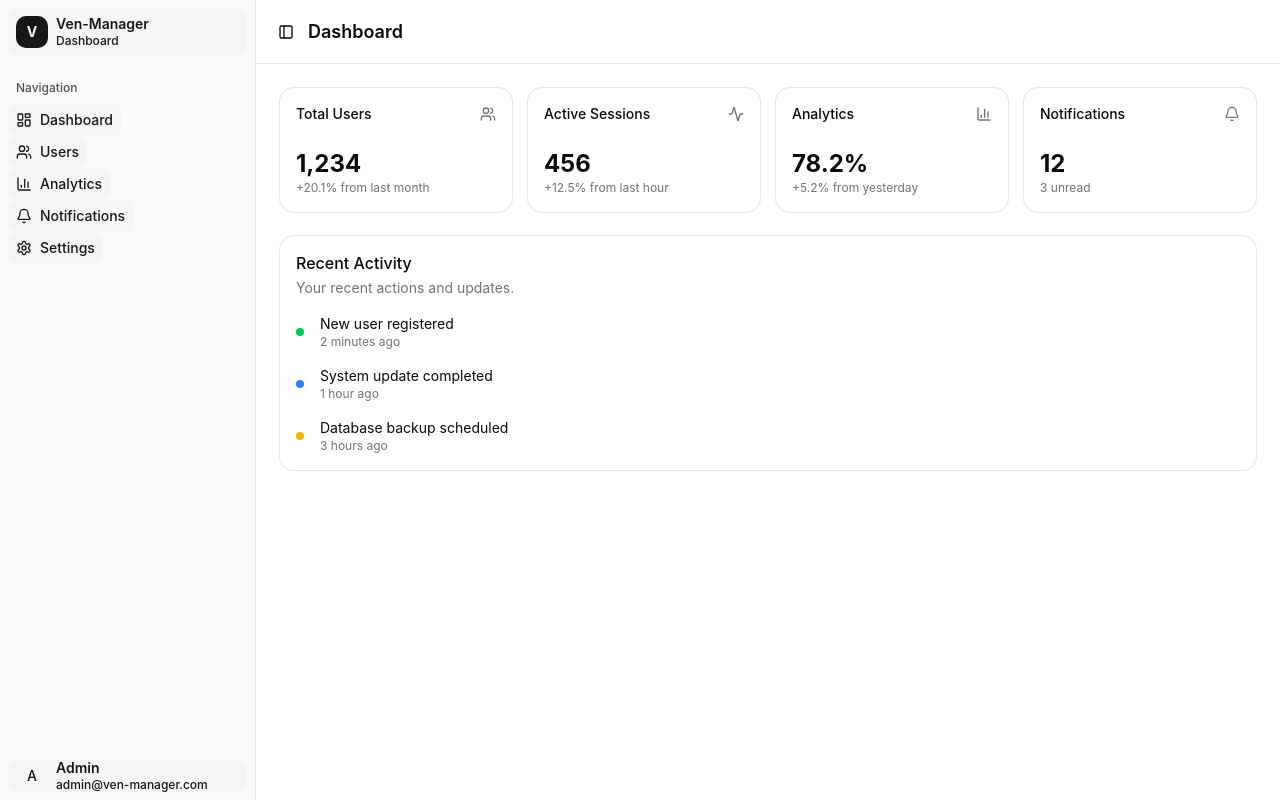
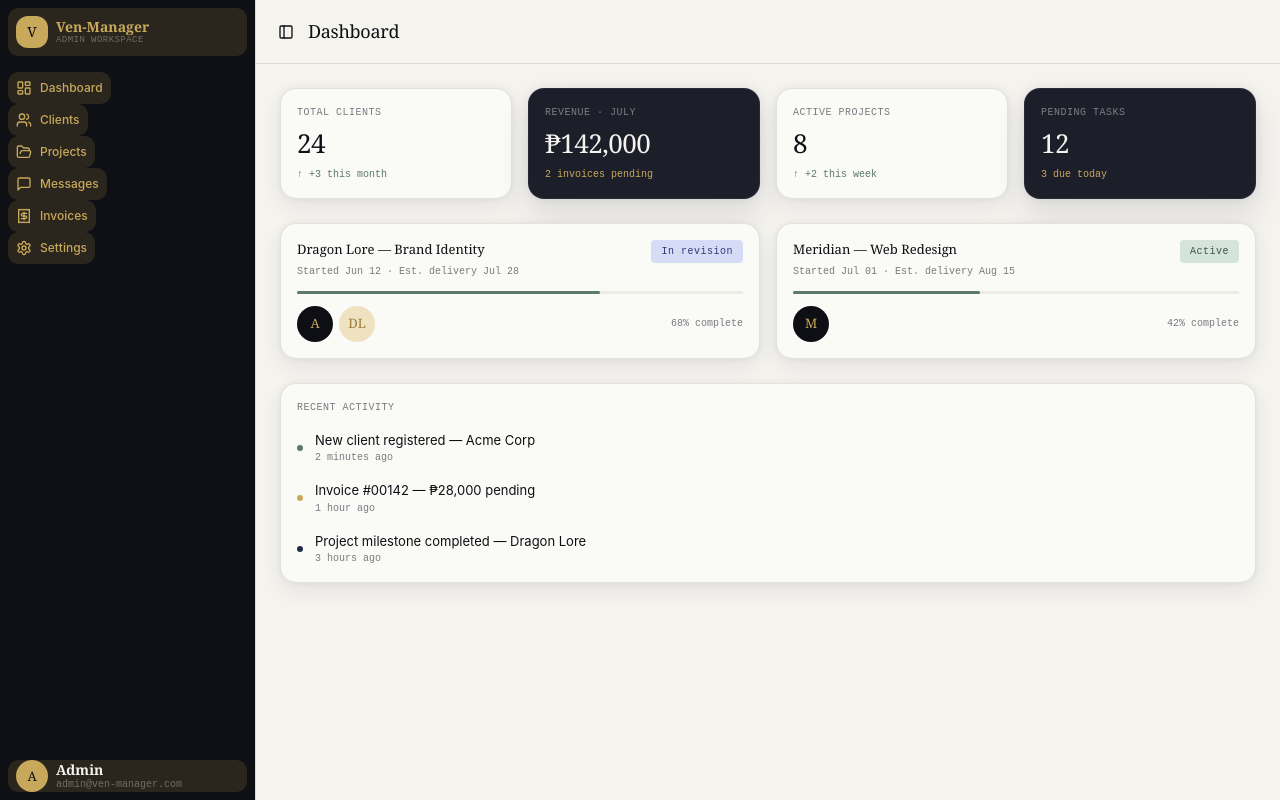
Before and after one commit to Andiewitz/Ven-Manager, a SvelteKit app in the folder client/: page / in a window 1280 px wide. Built offline with nearby package versions, Linux system fonts and the light colour scheme.

Commit message:
Implement Ven-Manager design system from design kit

```diff
--- a/client/src/app.css
+++ b/client/src/app.css
@@ -38,82 +38,97 @@
   --radius-md: calc(var(--radius) - 2px);
   --radius-lg: var(--radius);
   --radius-xl: calc(var(--radius) + 4px);
+
+  /* Ven-Manager custom tokens */
+  --color-ink: var(--v-ink);
+  --color-ink-2: var(--v-ink-2);
+  --color-ink-3: var(--v-ink-3);
+  --color-surface: var(--v-surface);
+  --color-surface-2: var(--v-surface-2);
+  --color-surface-card: var(--v-surface-card);
+  --color-gold: var(--v-gold);
+  --color-gold-light: var(--v-gold-light);
+  --color-gold-dark: var(--v-gold-dark);
+  --color-sage: var(--v-sage);
+  --color-sage-light: var(--v-sage-light);
+  --color-sage-dark: var(--v-sage-dark);
+  --color-coral: var(--v-coral);
+  --color-coral-light: var(--v-coral-light);
+  --color-navy: var(--v-navy);
+  --color-dusk: var(--v-dusk);
 }
 
 :root {
-  --radius: 0.625rem;
-  --background: oklch(1 0 0);
-  --foreground: oklch(0.145 0 0);
-  --card: oklch(1 0 0);
-  --card-foreground: oklch(0.145 0 0);
-  --popover: oklch(1 0 0);
-  --popover-foreground: oklch(0.145 0 0);
-  --primary: oklch(0.205 0 0);
-  --primary-foreground: oklch(0.985 0 0);
-  --secondary: oklch(0.97 0 0);
-  --secondary-foreground: oklch(0.205 0 0);
-  --muted: oklch(0.97 0 0);
-  --muted-foreground: oklch(0.556 0 0);
-  --accent: oklch(0.97 0 0);
-  --accent-foreground: oklch(0.205 0 0);
-  --destructive: oklch(0.577 0.245 27.325);
-  --border: oklch(0.922 0 0);
-  --input: oklch(0.922 0 0);
-  --ring: oklch(0.708 0 0);
-  --chart-1: oklch(0.646 0.222 41.116);
-  --chart-2: oklch(0.6 0.118 184.714);
-  --chart-3: oklch(0.398 0.07 227.392);
-  --chart-4: oklch(0.828 0.189 84.429);
-  --chart-5: oklch(0.769 0.188 70.08);
-  --sidebar: oklch(0.985 0 0);
-  --sidebar-foreground: oklch(0.145 0 0);
-  --sidebar-primary: oklch(0.205 0 0);
-  --sidebar-primary-foreground: oklch(0.985 0 0);
-  --sidebar-accent: oklch(0.97 0 0);
-  --sidebar-accent-foreground: oklch(0.205 0 0);
-  --sidebar-border: oklch(0.922 0 0);
-  --sidebar-ring: oklch(0.708 0 0);
-}
+  --radius: 12px;
 
-.dark {
-  --background: oklch(0.145 0 0);
-  --foreground: oklch(0.985 0 0);
-  --card: oklch(0.145 0 0);
-  --card-foreground: oklch(0.985 0 0);
-  --popover: oklch(0.145 0 0);
-  --popover-foreground: oklch(0.985 0 0);
-  --primary: oklch(0.985 0 0);
-  --primary-foreground: oklch(0.205 0 0);
-  --secondary: oklch(0.269 0 0);
-  --secondary-foreground: oklch(0.985 0 0);
-  --muted: oklch(0.269 0 0);
-  --muted-foreground: oklch(0.708 0 0);
-  --accent: oklch(0.269 0 0);
-  --accent-foreground: oklch(0.985 0 0);
-  --destructive: oklch(0.577 0.245 27.325);
-  --border: oklch(0.269 0 0);
-  --input: oklch(0.269 0 0);
-  --ring: oklch(0.439 0 0);
-  --chart-1: oklch(0.488 0.243 264.376);
-  --chart-2: oklch(0.696 0.17 162.48);
-  --chart-3: oklch(0.769 0.188 70.08);
-  --chart-4: oklch(0.627 0.265 303.9);
-  --chart-5: oklch(0.645 0.246 16.439);
-  --sidebar: oklch(0.205 0 0);
-  --sidebar-foreground: oklch(0.985 0 0);
-  --sidebar-primary: oklch(0.488 0.243 264.376);
-  --sidebar-primary-foreground: oklch(0.985 0 0);
-  --sidebar-accent: oklch(0.269 0 0);
-  --sidebar-accent-foreground: oklch(0.985 0 0);
-  --sidebar-border: oklch(0.269 0 0);
-  --sidebar-ring: oklch(0.439 0 0);
+  /* Ven-Manager Design Tokens */
+  --v-ink: #0E0F14;
+  --v-ink-2: #1C1E2A;
+  --v-ink-3: #2A2D3E;
+  --v-surface: #F5F3EE;
+  --v-surface-2: #EDEBE4;
+  --v-surface-card: #FAFAF7;
+  --v-gold: #C8A85A;
+  --v-gold-light: #EFE2C0;
+  --v-gold-dark: #9A7D36;
+  --v-sage: #5A7A6A;
+  --v-sage-light: #D4E3DB;
+  --v-sage-dark: #3B5448;
+  --v-coral: #C45C3E;
+  --v-coral-light: #F4D8D0;
+  --v-navy: #1E2D4A;
+  --v-dusk: #7A7B82;
+
+  /* shadcn mapping */
+  --background: #F5F3EE;
+  --foreground: #0E0F14;
+  --card: #FAFAF7;
+  --card-foreground: #0E0F14;
+  --popover: #FAFAF7;
+  --popover-foreground: #0E0F14;
+  --primary: #0E0F14;
+  --primary-foreground: #F5F3EE;
+  --secondary: #EDEBE4;
+  --secondary-foreground: #0E0F14;
+  --muted: #EDEBE4;
+  --muted-foreground: #7A7B82;
+  --accent: #C8A85A;
+  --accent-foreground: #0E0F14;
+  --destructive: #C45C3E;
+  --border: rgba(14, 15, 20, 0.10);
+  --input: rgba(14, 15, 20, 0.10);
+  --ring: #C8A85A;
+  --chart-1: #C8A85A;
+  --chart-2: #5A7A6A;
+  --chart-3: #1E2D4A;
+  --chart-4: #C45C3E;
+  --chart-5: #2A2D3E;
+
+  /* Sidebar */
+  --sidebar: #0E0F14;
+  --sidebar-foreground: #F5F3EE;
+  --sidebar-primary: #C8A85A;
+  --sidebar-primary-foreground: #0E0F14;
+  --sidebar-accent: rgba(200, 168, 90, 0.15);
+  --sidebar-accent-foreground: #C8A85A;
+  --sidebar-border: rgba(255, 255, 255, 0.06);
+  --sidebar-ring: #C8A85A;
+
+  /* Ven shadows */
+  --v-shadow-card: 0 0 6px rgba(30, 45, 74, 0.06), 0 8px 20px rgba(30, 45, 74, 0.08);
+  --v-shadow-raised: 0 0 8px rgba(30, 45, 74, 0.08), 0 16px 32px rgba(30, 45, 74, 0.12);
 }
 
 @layer base {
   * {
     @apply border-border;
+    box-sizing: border-box;
   }
   body {
     @apply bg-background text-foreground;
+    font-family: -apple-system, 'Helvetica Neue', sans-serif;
+  }
+  h1, h2, h3, h4, h5, h6 {
+    font-family: 'Georgia', serif;
   }
 }
--- a/client/src/lib/components/app-sidebar.svelte
+++ b/client/src/lib/components/app-sidebar.svelte
@@ -1,13 +1,14 @@
 <script lang="ts">
   import * as Sidebar from '$lib/components/ui/sidebar';
   import * as Tooltip from '$lib/components/ui/tooltip';
-  import { LayoutDashboard, Users, Settings, BarChart3, Bell } from '@lucide/svelte';
+  import { LayoutDashboard, Users, FolderOpen, MessageSquare, Receipt, Settings } from '@lucide/svelte';
 
   const navItems = [
     { icon: LayoutDashboard, label: 'Dashboard', href: '/' },
-    { icon: Users, label: 'Users', href: '/users' },
-    { icon: BarChart3, label: 'Analytics', href: '/analytics' },
-    { icon: Bell, label: 'Notifications', href: '/notifications' },
+    { icon: Users, label: 'Clients', href: '/clients' },
+    { icon: FolderOpen, label: 'Projects', href: '/projects' },
+    { icon: MessageSquare, label: 'Messages', href: '/messages' },
+    { icon: Receipt, label: 'Invoices', href: '/invoices' },
     { icon: Settings, label: 'Settings', href: '/settings' },
   ];
 </script>
@@ -16,13 +17,15 @@
   <Sidebar.Header>
     <Sidebar.Menu>
       <Sidebar.MenuItem>
-        <Sidebar.MenuButton size="lg">
-          <div class="flex aspect-square size-8 items-center justify-center rounded-lg bg-primary text-primary-foreground">
-            <span class="font-bold">V</span>
+        <Sidebar.MenuButton size="lg" class="bg-transparent hover:bg-sidebar-accent">
+          <div class="flex aspect-square size-8 items-center justify-center rounded-lg bg-gold text-ink font-normal" style="font-family: 'Georgia', serif;">
+            V
           </div>
           <div class="grid flex-1 text-left text-sm leading-tight">
-            <span class="truncate font-semibold">Ven-Manager</span>
-            <span class="truncate text-xs">Dashboard</span>
+            <span class="truncate font-semibold" style="font-family: 'Georgia', serif;">Ven-Manager</span>
+            <span class="truncate text-[9px] tracking-wider uppercase text-[rgba(245,243,238,0.35)]" style="font-family: 'Courier New', monospace;">
+              Admin Workspace
+            </span>
           </div>
         </Sidebar.MenuButton>
       </Sidebar.MenuItem>
@@ -30,7 +33,6 @@
   </Sidebar.Header>
   <Sidebar.Content>
     <Sidebar.Group>
-      <Sidebar.GroupLabel>Navigation</Sidebar.GroupLabel>
       <Sidebar.GroupContent>
         <Sidebar.Menu>
           {#each navItems as item}
@@ -38,9 +40,12 @@
               <Tooltip.Provider>
                 <Tooltip.Root>
                   <Tooltip.Trigger>
-                    <Sidebar.MenuButton href={item.href}>
+                    <Sidebar.MenuButton
+                      href={item.href}
+                      class="text-[rgba(245,243,238,0.55)] hover:text-gold hover:bg-sidebar-accent data-[active=true]:text-gold data-[active=true]:bg-sidebar-accent"
+                    >
                       <item.icon class="size-4" />
-                      <span>{item.label}</span>
+                      <span style="font-family: -apple-system, 'Helvetica Neue', sans-serif; font-size: 12px;">{item.label}</span>
                     </Sidebar.MenuButton>
                   </Tooltip.Trigger>
                   <Tooltip.Content>
@@ -57,13 +62,15 @@
   <Sidebar.Footer>
     <Sidebar.Menu>
       <Sidebar.MenuItem>
-        <Sidebar.MenuButton>
-          <div class="flex size-8 items-center justify-center rounded-full bg-muted">
-            <span class="text-sm font-medium">A</span>
+        <Sidebar.MenuButton class="text-[rgba(245,243,238,0.55)] hover:text-gold hover:bg-sidebar-accent">
+          <div class="flex size-8 items-center justify-center rounded-full bg-gold text-ink" style="font-family: 'Georgia', serif; font-size: 13px;">
+            A
           </div>
           <div class="grid flex-1 text-left text-sm leading-tight">
-            <span class="truncate font-semibold">Admin</span>
-            <span class="truncate text-xs">admin@ven-manager.com</span>
+            <span class="truncate font-semibold text-surface" style="font-family: 'Georgia', serif;">Admin</span>
+            <span class="truncate text-[10px] text-[rgba(245,243,238,0.35)]" style="font-family: 'Courier New', monospace;">
+              admin@ven-manager.com
+            </span>
           </div>
         </Sidebar.MenuButton>
       </Sidebar.MenuItem>
--- a/client/src/routes/+page.svelte
+++ b/client/src/routes/+page.svelte
@@ -1,92 +1,114 @@
 <script lang="ts">
   import * as Sidebar from '$lib/components/ui/sidebar';
-  import * as Card from '$lib/components/ui/card';
   import AppSidebar from '$lib/components/app-sidebar.svelte';
-  import { Users, BarChart3, Bell, Activity } from '@lucide/svelte';
 </script>
 
 <Sidebar.Provider>
   <AppSidebar />
   <Sidebar.Inset>
-    <header class="flex h-16 shrink-0 items-center gap-2 border-b px-4">
+    <header class="flex h-16 shrink-0 items-center gap-2 border-b border-border px-4">
       <Sidebar.Trigger />
-      <h1 class="text-lg font-semibold">Dashboard</h1>
+      <h1 class="text-[18px] font-normal tracking-[-0.3px]" style="font-family: 'Georgia', serif;">Dashboard</h1>
     </header>
     <main class="flex-1 overflow-auto p-6">
-      <div class="grid gap-4 md:grid-cols-2 lg:grid-cols-4">
-        <Card.Root>
-          <Card.Header class="flex flex-row items-center justify-between space-y-0 pb-2">
-            <Card.Title class="text-sm font-medium">Total Users</Card.Title>
-            <Users class="size-4 text-muted-foreground" />
-          </Card.Header>
-          <Card.Content>
-            <div class="text-2xl font-bold">1,234</div>
-            <p class="text-xs text-muted-foreground">+20.1% from last month</p>
-          </Card.Content>
-        </Card.Root>
-        <Card.Root>
-          <Card.Header class="flex flex-row items-center justify-between space-y-0 pb-2">
-            <Card.Title class="text-sm font-medium">Active Sessions</Card.Title>
-            <Activity class="size-4 text-muted-foreground" />
-          </Card.Header>
-          <Card.Content>
-            <div class="text-2xl font-bold">456</div>
-            <p class="text-xs text-muted-foreground">+12.5% from last hour</p>
-          </Card.Content>
-        </Card.Root>
-        <Card.Root>
-          <Card.Header class="flex flex-row items-center justify-between space-y-0 pb-2">
-            <Card.Title class="text-sm font-medium">Analytics</Card.Title>
-            <BarChart3 class="size-4 text-muted-foreground" />
-          </Card.Header>
-          <Card.Content>
-            <div class="text-2xl font-bold">78.2%</div>
-            <p class="text-xs text-muted-foreground">+5.2% from yesterday</p>
-          </Card.Content>
-        </Card.Root>
-        <Card.Root>
-          <Card.Header class="flex flex-row items-center justify-between space-y-0 pb-2">
-            <Card.Title class="text-sm font-medium">Notifications</Card.Title>
-            <Bell class="size-4 text-muted-foreground" />
-          </Card.Header>
-          <Card.Content>
-            <div class="text-2xl font-bold">12</div>
-            <p class="text-xs text-muted-foreground">3 unread</p>
-          </Card.Content>
-        </Card.Root>
+      <!-- Stats Grid -->
+      <div class="grid gap-4 md:grid-cols-2 lg:grid-cols-4 mb-6">
+        <!-- Light stat card -->
+        <div class="rounded-xl border border-border p-4" style="background: var(--v-surface-card); box-shadow: var(--v-shadow-card);">
+          <p class="text-[10px] tracking-wider uppercase text-dusk mb-1" style="font-family: 'Courier New', monospace;">Total clients</p>
+          <p class="text-[26px] tracking-[-0.5px] text-ink" style="font-family: 'Georgia', serif;">24</p>
+          <p class="text-[10px] text-sage mt-1" style="font-family: 'Courier New', monospace;">↑ +3 this month</p>
         </div>
-      <div class="mt-6">
-        <Card.Root>
-          <Card.Header>
-            <Card.Title>Recent Activity</Card.Title>
-            <Card.Description>Your recent actions and updates.</Card.Description>
-          </Card.Header>
-          <Card.Content>
-            <div class="space-y-4">
-              <div class="flex items-center gap-4">
-                <div class="size-2 rounded-full bg-green-500"></div>
-                <div class="flex-1">
-                  <p class="text-sm">New user registered</p>
-                  <p class="text-xs text-muted-foreground">2 minutes ago</p>
+        <!-- Dark stat card -->
+        <div class="rounded-xl border border-[rgba(255,255,255,0.06)] p-4" style="background: var(--v-ink-2); box-shadow: var(--v-shadow-raised);">
+          <p class="text-[10px] tracking-wider uppercase text-[rgba(245,243,238,0.45)] mb-1" style="font-family: 'Courier New', monospace;">Revenue · July</p>
+          <p class="text-[26px] tracking-[-0.5px] text-surface" style="font-family: 'Georgia', serif;">₱142,000</p>
+          <p class="text-[10px] text-gold mt-1" style="font-family: 'Courier New', monospace;">2 invoices pending</p>
+        </div>
+        <!-- Light stat card -->
+        <div class="rounded-xl border border-border p-4" style="background: var(--v-surface-card); box-shadow: var(--v-shadow-card);">
+          <p class="text-[10px] tracking-wider uppercase text-dusk mb-1" style="font-family: 'Courier New', monospace;">Active projects</p>
+          <p class="text-[26px] tracking-[-0.5px] text-ink" style="font-family: 'Georgia', serif;">8</p>
+          <p class="text-[10px] text-sage mt-1" style="font-family: 'Courier New', monospace;">↑ +2 this week</p>
+        </div>
+        <!-- Dark stat card -->
+        <div class="rounded-xl border border-[rgba(255,255,255,0.06)] p-4" style="background: var(--v-ink-2); box-shadow: var(--v-shadow-raised);">
+          <p class="text-[10px] tracking-wider uppercase text-[rgba(245,243,238,0.45)] mb-1" style="font-family: 'Courier New', monospace;">Pending tasks</p>
+          <p class="text-[26px] tracking-[-0.5px] text-surface" style="font-family: 'Georgia', serif;">12</p>
+          <p class="text-[10px] text-gold mt-1" style="font-family: 'Courier New', monospace;">3 due today</p>
         </div>
       </div>
-              <div class="flex items-center gap-4">
-                <div class="size-2 rounded-full bg-blue-500"></div>
-                <div class="flex-1">
-                  <p class="text-sm">System update completed</p>
-                  <p class="text-xs text-muted-foreground">1 hour ago</p>
+
+      <!-- Project Cards -->
+      <div class="grid gap-4 md:grid-cols-2 mb-6">
+        <!-- Project 1 -->
+        <div class="rounded-xl border border-border p-4" style="background: var(--v-surface-card); box-shadow: var(--v-shadow-card);">
+          <div class="flex justify-between items-start mb-3">
+            <div>
+              <p class="text-[13px] text-ink mb-1" style="font-family: 'Georgia', serif;">Dragon Lore — Brand Identity</p>
+              <p class="text-[10px] text-dusk" style="font-family: 'Courier New', monospace;">Started Jun 12 · Est. delivery Jul 28</p>
+            </div>
+            <span class="inline-block text-[10px] tracking-wider px-2.5 py-1 rounded" style="font-family: 'Courier New', monospace; background: #D6DCF5; color: #2D3A7A;">In revision</span>
+          </div>
+          <div class="h-[3px] rounded-sm mb-2" style="background: var(--v-surface-2);">
+            <div class="h-full rounded-sm" style="width: 68%; background: var(--v-sage);"></div>
+          </div>
+          <div class="flex justify-between items-center mt-3">
+            <div class="flex gap-1.5">
+              <div class="w-9 h-9 rounded-full flex items-center justify-center text-[13px]" style="background: var(--v-ink); color: var(--v-gold); font-family: 'Georgia', serif;">A</div>
+              <div class="w-9 h-9 rounded-full flex items-center justify-center text-[13px]" style="background: var(--v-gold-light); color: var(--v-gold-dark); font-family: 'Georgia', serif;">DL</div>
+            </div>
+            <p class="text-[10px] text-dusk" style="font-family: 'Courier New', monospace;">68% complete</p>
           </div>
         </div>
-              <div class="flex items-center gap-4">
-                <div class="size-2 rounded-full bg-yellow-500"></div>
-                <div class="flex-1">
-                  <p class="text-sm">Database backup scheduled</p>
-                  <p class="text-xs text-muted-foreground">3 hours ago</p>
+
+        <!-- Project 2 -->
+        <div class="rounded-xl border border-border p-4" style="background: var(--v-surface-card); box-shadow: var(--v-shadow-card);">
+          <div class="flex justify-between items-start mb-3">
+            <div>
+              <p class="text-[13px] text-ink mb-1" style="font-family: 'Georgia', serif;">Meridian — Web Redesign</p>
+              <p class="text-[10px] text-dusk" style="font-family: 'Courier New', monospace;">Started Jul 01 · Est. delivery Aug 15</p>
+            </div>
+            <span class="inline-block text-[10px] tracking-wider px-2.5 py-1 rounded" style="font-family: 'Courier New', monospace; background: var(--v-sage-light); color: var(--v-sage-dark);">Active</span>
+          </div>
+          <div class="h-[3px] rounded-sm mb-2" style="background: var(--v-surface-2);">
+            <div class="h-full rounded-sm" style="width: 42%; background: var(--v-sage);"></div>
+          </div>
+          <div class="flex justify-between items-center mt-3">
+            <div class="flex gap-1.5">
+              <div class="w-9 h-9 rounded-full flex items-center justify-center text-[13px]" style="background: var(--v-ink); color: var(--v-gold); font-family: 'Georgia', serif;">M</div>
+            </div>
+            <p class="text-[10px] text-dusk" style="font-family: 'Courier New', monospace;">42% complete</p>
           </div>
         </div>
       </div>
-          </Card.Content>
-        </Card.Root>
+
+      <!-- Recent Activity -->
+      <div class="rounded-xl border border-border p-4" style="background: var(--v-surface-card); box-shadow: var(--v-shadow-card);">
+        <p class="text-[10px] tracking-wider uppercase text-dusk mb-4" style="font-family: 'Courier New', monospace;">Recent Activity</p>
+        <div class="space-y-4">
+          <div class="flex items-center gap-3">
+            <div class="w-1.5 h-1.5 rounded-full" style="background: var(--v-sage);"></div>
+            <div class="flex-1">
+              <p class="text-[13px] text-ink" style="font-family: -apple-system, 'Helvetica Neue', sans-serif;">New client registered — Acme Corp</p>
+              <p class="text-[10px] text-dusk" style="font-family: 'Courier New', monospace;">2 minutes ago</p>
+            </div>
+          </div>
+          <div class="flex items-center gap-3">
+            <div class="w-1.5 h-1.5 rounded-full" style="background: var(--v-gold);"></div>
+            <div class="flex-1">
+              <p class="text-[13px] text-ink" style="font-family: -apple-system, 'Helvetica Neue', sans-serif;">Invoice #00142 — ₱28,000 pending</p>
+              <p class="text-[10px] text-dusk" style="font-family: 'Courier New', monospace;">1 hour ago</p>
+            </div>
+          </div>
+          <div class="flex items-center gap-3">
+            <div class="w-1.5 h-1.5 rounded-full" style="background: var(--v-navy);"></div>
+            <div class="flex-1">
+              <p class="text-[13px] text-ink" style="font-family: -apple-system, 'Helvetica Neue', sans-serif;">Project milestone completed — Dragon Lore</p>
+              <p class="text-[10px] text-dusk" style="font-family: 'Courier New', monospace;">3 hours ago</p>
+            </div>
+          </div>
+        </div>
       </div>
     </main>
   </Sidebar.Inset>
```
Also changed, not shown: 1 other file (tests, documents, lock files or other folders). Lines whose indentation alone changed are shown as unchanged.
